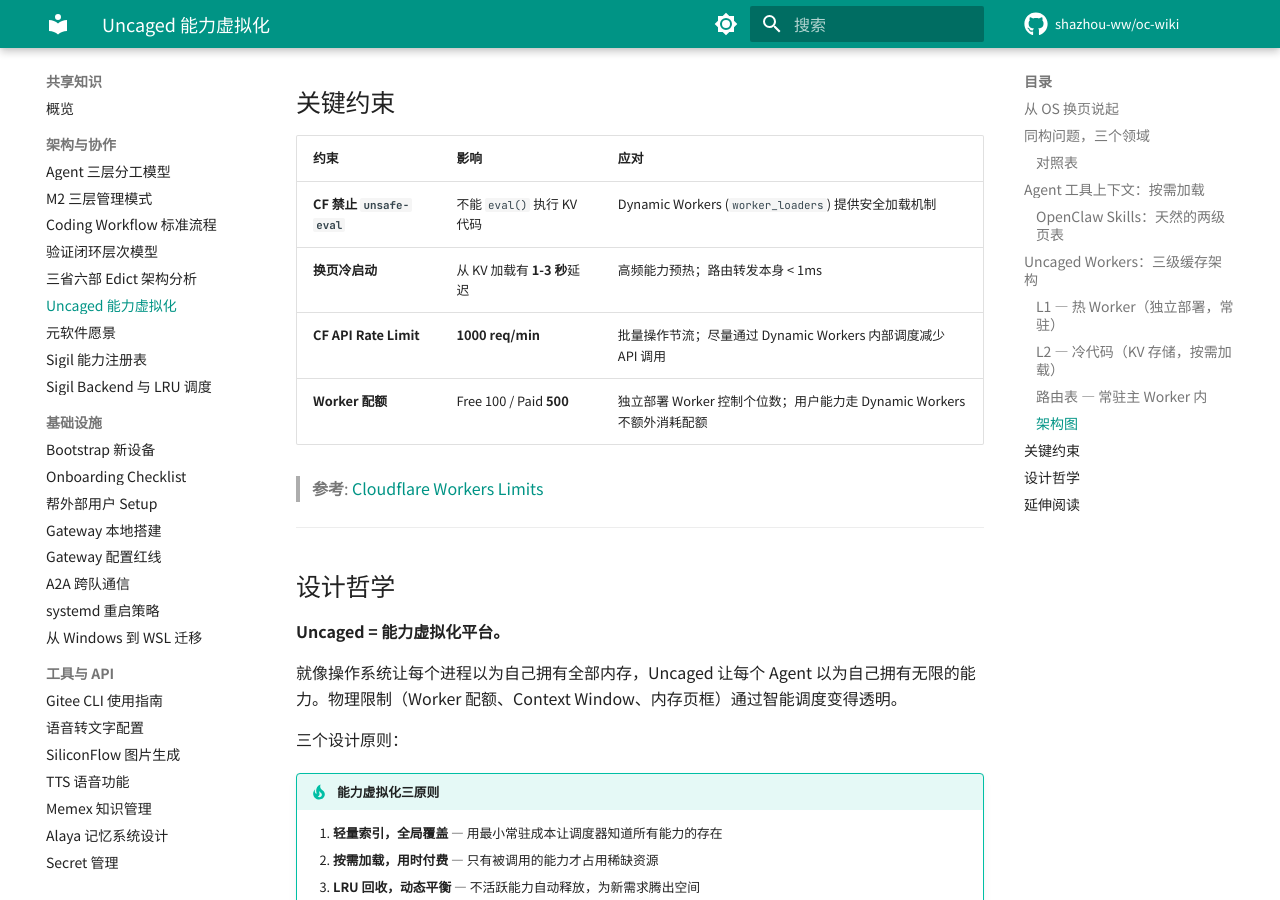
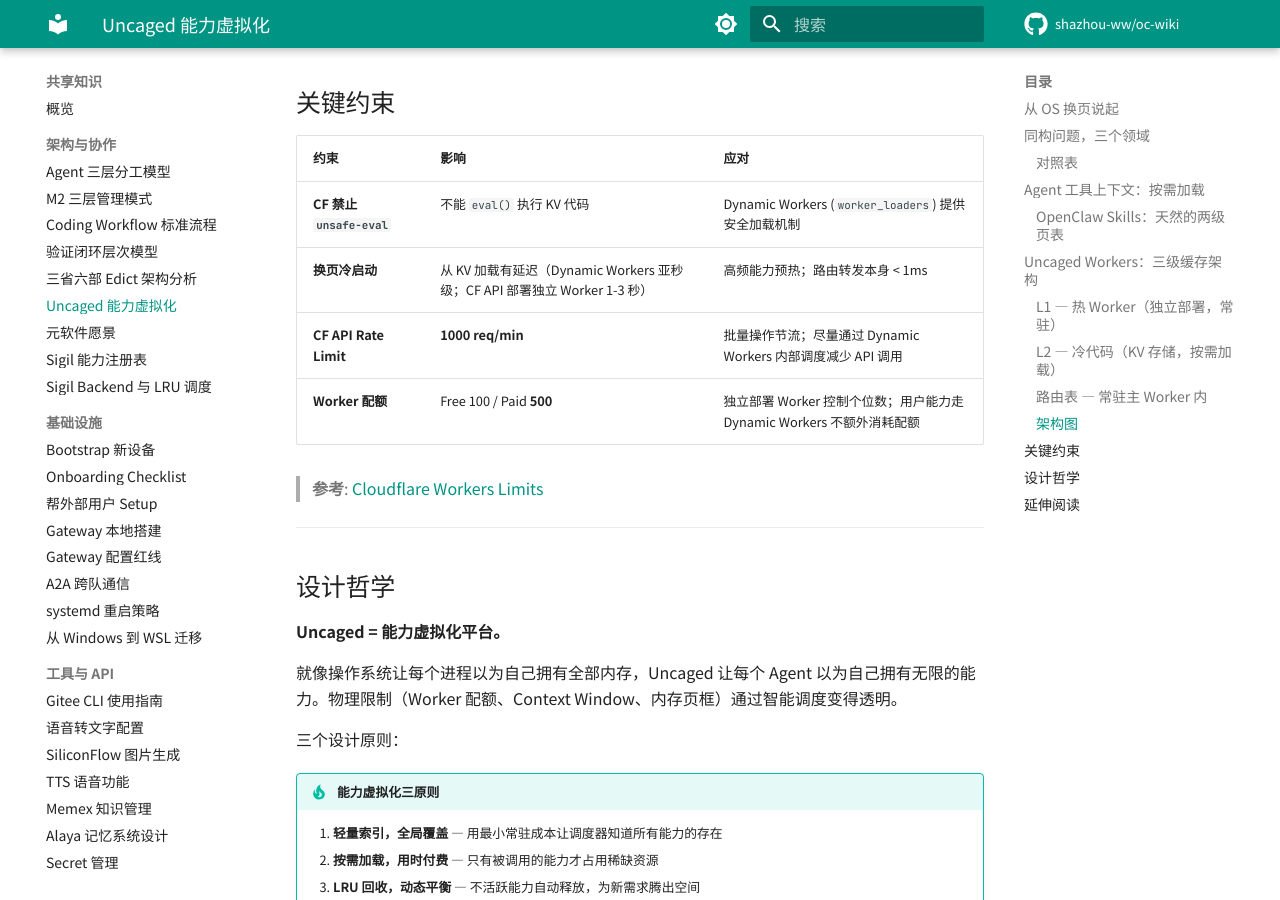
Before and after one commit to shazhou-ww/oc-wiki, an MkDocs documentation site: the page built from docs/shared/uncaged-capability-virtualization.md, in a window 1280 px wide and 900 px high, scrolled down 4020 px. Built offline with MkDocs 1.6.1 and Material for MkDocs 9.7.7, drawn with Linux system fonts in a browser that asks for light colours; comment, search, counter and statistics services are not loaded.

```diff
--- a/docs/shared/uncaged-capability-virtualization.md
+++ b/docs/shared/uncaged-capability-virtualization.md
@@ -146,7 +146,7 @@ Agent 收到请求
 | 约束 | 影响 | 应对 |
 |------|------|------|
 | **CF 禁止 `unsafe-eval`** | 不能 `eval()` 执行 KV 代码 | Dynamic Workers (`worker_loaders`) 提供安全加载机制 |
-| **换页冷启动** | 从 KV 加载有 **1-3 秒**延迟 | 高频能力预热；路由转发本身 < 1ms |
+| **换页冷启动** | 从 KV 加载有延迟（Dynamic Workers 亚秒级；CF API 部署独立 Worker 1-3 秒） | 高频能力预热；路由转发本身 < 1ms |
 | **CF API Rate Limit** | **1000 req/min** | 批量操作节流；尽量通过 Dynamic Workers 内部调度减少 API 调用 |
 | **Worker 配额** | Free 100 / Paid **500** | 独立部署 Worker 控制个位数；用户能力走 Dynamic Workers 不额外消耗配额 |
 
```
